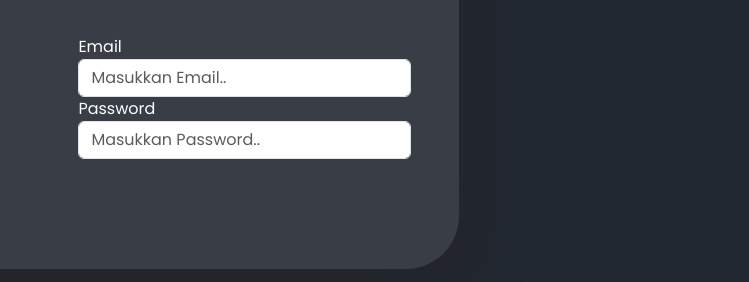
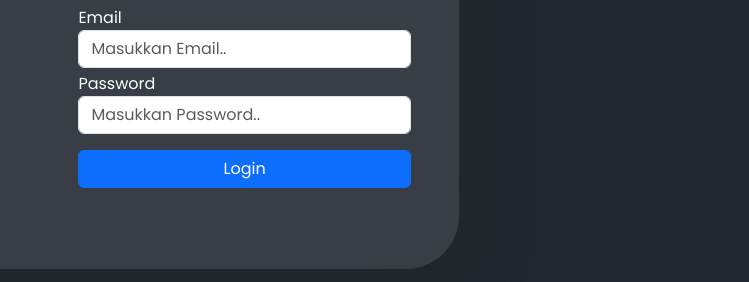
Before and after one commit to CalcuDaus/Dasify-beta, a plain HTML site: page login.html in a window 1280 px wide. Shown: the part 331-613 px from the top of the page, 531-1280 px from the left. Drawn offline with nearby package versions, Linux system fonts and the light colour scheme.

Commit message:
add styling login page

```diff
--- a/login.html
+++ b/login.html
@@ -22,9 +22,10 @@
           <label for="email" class="w-100">Email
             <input type="email" id="email" name="email" value="" class="form-control w-100" placeholder="Masukkan Email..">
           </label>
-          <label for="password" class="w-100">Password
+          <label for="password" class="w-100 mt-1">Password
             <input type="password" id="password" name="password" class="form-control w-100" value="" placeholder="Masukkan Password..">
           </label>
+          <button type="submit" class="btn btn-primary mt-3 w-100">Login</button>
          </form>
         </div>
       </div>
```
